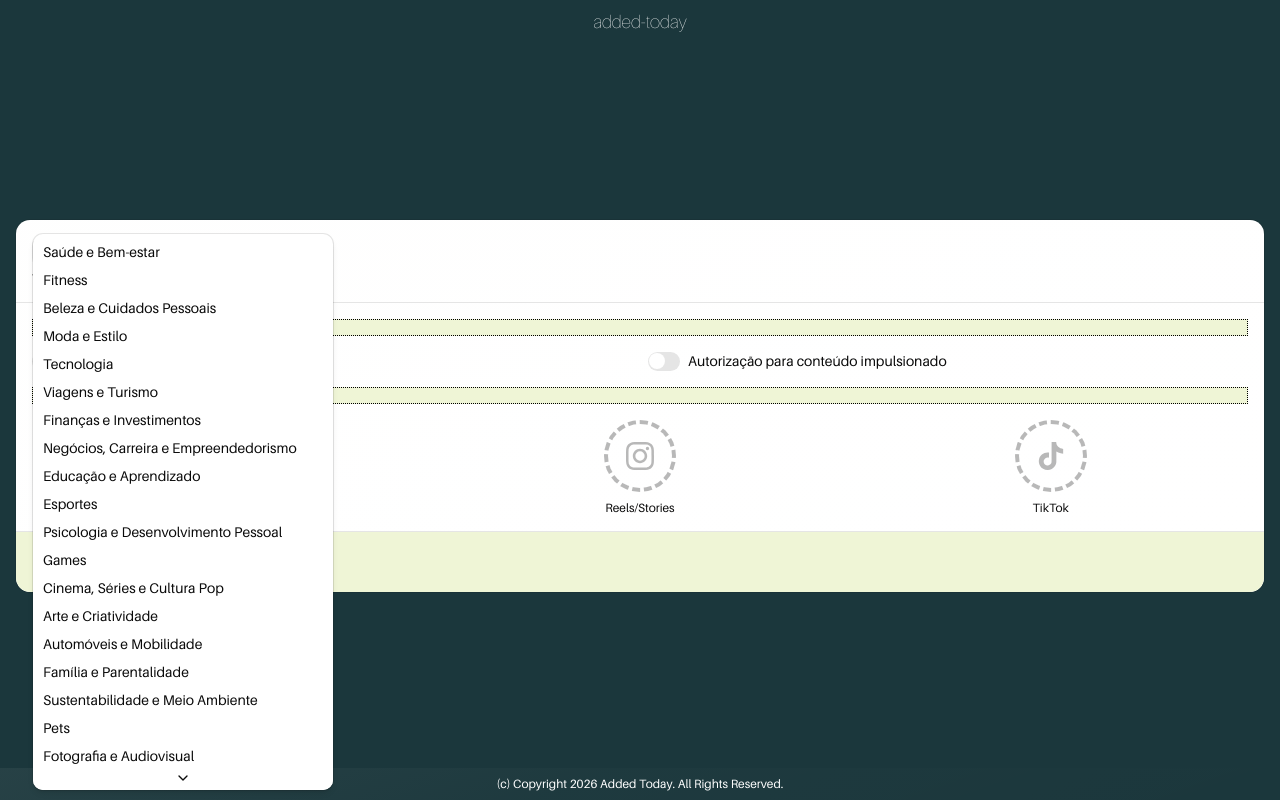
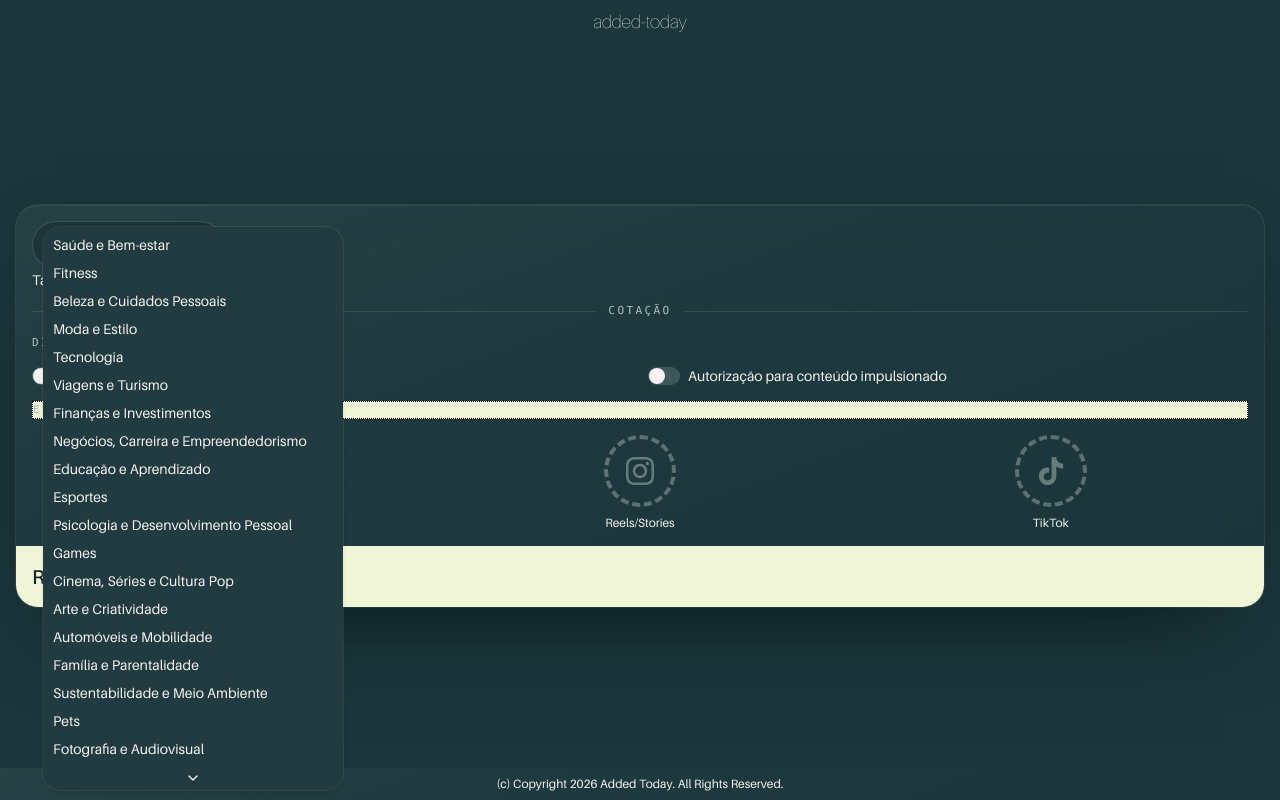
Before and after one commit to willwelbert/budget-calc, a React (Vite) app: page / in a window 1280 px wide. Both pictures are taken after a click on the button "Selecione um nicho". Built offline with nearby package versions, Linux system fonts and the light colour scheme.

Commit message:
feat: glass styles

```diff
--- a/src/App.tsx
+++ b/src/App.tsx
@@ -2,11 +2,11 @@ import { QuoteCalculator } from "./components/QuoteCalculator";
 
 function App() {
   return (
-    <main className="flex min-h-svh flex-col items-center justify-between gap-4 bg-[#1b373c]">
-      <h1 className="text-lg font-extralight py-2 text-white">added-today</h1>
+    <main className="flex min-h-svh flex-col items-center justify-between gap-4 bg-background">
+      <h1 className="text-lg font-extralight py-2 text-foreground">added-today</h1>
       <QuoteCalculator />
       <div className="py-2 w-full bg-linear-160/srgb from-login-foreground/5.5 via-login-foreground/1.5 via-45% to-transparent">
-        <p className="text-xs text-center text-white">
+        <p className="text-xs text-center text-foreground">
           (c) Copyright 2026 Added Today. All Rights Reserved.
         </p>
       </div>
--- a/src/components/QuoteCalculator.tsx
+++ b/src/components/QuoteCalculator.tsx
@@ -24,7 +24,6 @@ import { Card, CardHeader, CardContent, CardFooter } from "./ui/card";
 
 import { NICHE_OPTIONS } from "../lib/niches";
 import { useState } from "react";
-import { Separator } from "./ui/separator";
 import { EngagementCalculator } from "./EngagementCalculator";
 import { Deliverables } from "./Deliverables";
 
@@ -64,7 +63,7 @@ export function QuoteCalculator() {
 
   return (
     <div className="p-4 w-full">
-      <Card className="w-full bg-linear-160/srgb from-login-foreground/5.5 via-login-foreground/1.5 via-45% to-transparent">
+      <Card className="w-full rounded-3xl bg-linear-160/srgb from-login-foreground/5.5 via-login-foreground/1.5 via-45% to-transparent ring-border shadow-[inset_0_1px_0_color-mix(in_srgb,var(--login-foreground)_6%,transparent),0_40px_90px_-40px_#040e10cc] backdrop-blur-[18px]">
         <CardHeader>
           <Select>
             <SelectTrigger className="w-full max-w-48">
@@ -73,7 +72,9 @@ export function QuoteCalculator() {
             <SelectContent>
               <SelectGroup>
                 {NICHE_OPTIONS.map((niche) => (
-                  <SelectItem value={niche.value}>{niche.label}</SelectItem>
+                  <SelectItem key={niche.value} value={niche.value}>
+                    {niche.label}
+                  </SelectItem>
                 ))}
               </SelectGroup>
             </SelectContent>
@@ -86,9 +87,7 @@ export function QuoteCalculator() {
             <DrawerContent>
               <div className="mx-auto w-full max-w-sm">
                 <DrawerHeader>
-                  <DrawerTitle>
-                    <h1>Taxa de Engajamento</h1>
-                  </DrawerTitle>
+                  <DrawerTitle>Taxa de Engajamento</DrawerTitle>
                   <DrawerDescription>
                     Preencha ou calcule sua taxa de engajamento
                   </DrawerDescription>
@@ -108,15 +107,17 @@ export function QuoteCalculator() {
             </DrawerContent>
           </Drawer>
         </CardHeader>
-        <Separator />
+        <div className="flex items-center gap-3 px-(--card-spacing)">
+          <span className="h-px flex-1 bg-foreground/10" />
+          <span className="eyebrow">Cotação</span>
+          <span className="h-px flex-1 bg-foreground/10" />
+        </div>
         <CardContent>
           <div className="grid grid-cols-2 gap-4">
-            <div className="border border-dotted border-black bg-cream col-span-2">
-              <h3 className="eyebrow">Direitos</h3>
-            </div>
+            <h3 className="eyebrow col-span-2">Direitos</h3>
 
             {direitos.map((direito) => (
-              <div className="flex items-center space-x-2 ">
+              <div key={direito.id} className="flex items-center space-x-2">
                 <Switch id={direito.id} />
                 <Label htmlFor={direito.id}>{direito.label}</Label>
               </div>
@@ -128,7 +129,7 @@ export function QuoteCalculator() {
             <Deliverables />
           </div>
         </CardContent>
-        <CardFooter className="bg-cream">
+        <CardFooter className="bg-cream text-primary-foreground">
           <div className="w-full">
             <h2 className="font-semibold tracking-widest text-xl">
               R${quote.start} - R${quote.end}
--- a/src/components/Sticker.tsx
+++ b/src/components/Sticker.tsx
@@ -14,7 +14,7 @@ type StickerProps = {
 };
 
 // A switch drawn as a sticker: an empty dashed slot when off,
-// a sticker slapped onto the slot when on. Both directions are plain
+// a glass sticker slapped onto the slot when on. Both directions are plain
 // transitions (no keyframes): Chrome won't start a transition on a property
 // a CSS animation was driving, so mixing the two skipped the peel-off.
 export function Sticker({
@@ -37,11 +37,11 @@ export function Sticker({
       >
         <span
           aria-hidden="true"
-          className="absolute inset-0 grid place-items-center rounded-full border-4 border-dashed border-muted-foreground/50 text-muted-foreground transition-opacity duration-150 group-data-[state=checked]/sticker:opacity-0 group-data-[state=checked]/sticker:delay-100 motion-reduce:transition-none"
+          className="absolute inset-0 grid place-items-center rounded-full border-4 border-dashed border-foreground/30 text-muted-foreground transition-opacity duration-150 group-data-[state=checked]/sticker:opacity-0 group-data-[state=checked]/sticker:delay-100 motion-reduce:transition-none"
         >
           <Icon className="size-7 opacity-50" />
         </span>
-        <SwitchPrimitive.Thumb className="absolute inset-0 grid place-items-center rounded-full bg-cream text-[#1b373c] shadow-md ring-4 ring-white outline-1 outline-offset-4 outline-[#1b373c]/20 data-checked:rotate-(--sticker-rotate) transition-[opacity,scale,rotate] data-checked:duration-[90ms,320ms,320ms] data-checked:ease-[cubic-bezier(0.34,1.56,0.64,1)] data-unchecked:scale-115 data-unchecked:rotate-[calc(var(--sticker-rotate)+8deg)] data-unchecked:opacity-0 data-unchecked:duration-150 data-unchecked:ease-in motion-reduce:transition-none">
+        <SwitchPrimitive.Thumb className="absolute inset-0 grid place-items-center rounded-full border border-input bg-foreground/5 bg-linear-160/srgb from-login-foreground/5.5 via-login-foreground/1.5 via-45% to-transparent text-primary shadow-[inset_0_1px_0_color-mix(in_srgb,var(--login-foreground)_6%,transparent),0_12px_34px_-14px_color-mix(in_srgb,var(--primary)_60%,transparent)] backdrop-blur-[18px] data-checked:rotate-(--sticker-rotate) transition-[opacity,scale,rotate] data-checked:duration-[90ms,320ms,320ms] data-checked:ease-[cubic-bezier(0.34,1.56,0.64,1)] data-unchecked:scale-115 data-unchecked:rotate-[calc(var(--sticker-rotate)+8deg)] data-unchecked:opacity-0 data-unchecked:duration-150 data-unchecked:ease-in motion-reduce:transition-none">
           <Icon className="size-8" />
         </SwitchPrimitive.Thumb>
       </SwitchPrimitive.Root>
--- a/src/components/ui/button.tsx
+++ b/src/components/ui/button.tsx
@@ -4,15 +4,16 @@ import { cn } from "cn"
 import { Slot } from "radix-ui"
 
 const buttonVariants = cva(
-  "group/button inline-flex shrink-0 items-center justify-center rounded-lg border border-transparent bg-clip-padding text-sm font-medium whitespace-nowrap transition-all outline-none select-none focus-visible:border-ring focus-visible:ring-3 focus-visible:ring-ring/50 active:not-aria-[haspopup]:translate-y-px disabled:pointer-events-none disabled:opacity-50 aria-invalid:border-destructive aria-invalid:ring-3 aria-invalid:ring-destructive/20 dark:aria-invalid:border-destructive/50 dark:aria-invalid:ring-destructive/40 [&_svg]:pointer-events-none [&_svg]:shrink-0 [&_svg:not([class*='size-'])]:size-4",
+  "group/button inline-flex shrink-0 items-center justify-center rounded-full border border-transparent bg-clip-padding text-sm font-medium whitespace-nowrap transition-all outline-none select-none focus-visible:border-ring focus-visible:ring-3 focus-visible:ring-ring/50 active:not-aria-[haspopup]:translate-y-px disabled:pointer-events-none disabled:opacity-50 aria-invalid:border-destructive aria-invalid:ring-3 aria-invalid:ring-destructive/20 dark:aria-invalid:border-destructive/50 dark:aria-invalid:ring-destructive/40 [&_svg]:pointer-events-none [&_svg]:shrink-0 [&_svg:not([class*='size-'])]:size-4",
   {
     variants: {
       variant: {
-        default: "bg-primary text-primary-foreground hover:bg-primary/80",
+        default:
+          "bg-primary text-primary-foreground shadow-[0_12px_34px_-14px_color-mix(in_srgb,var(--primary)_60%,transparent)] transition-[translate,box-shadow,background-color] duration-500 hover:-translate-y-0.5 hover:shadow-[0_16px_44px_-12px_color-mix(in_srgb,var(--primary)_85%,transparent)] motion-reduce:hover:translate-y-0",
         outline:
-          "border-border bg-background hover:bg-muted hover:text-foreground aria-expanded:bg-muted aria-expanded:text-foreground dark:border-input dark:bg-input/30 dark:hover:bg-input/50",
+          "border-input bg-surface-1/60 hover:bg-muted hover:text-foreground aria-expanded:bg-muted aria-expanded:text-foreground",
         secondary:
-          "bg-secondary text-secondary-foreground hover:bg-[color-mix(in_oklch,var(--secondary),var(--foreground)_5%)] aria-expanded:bg-secondary aria-expanded:text-secondary-foreground",
+          "border-input bg-secondary text-secondary-foreground hover:bg-[color-mix(in_oklch,var(--secondary),var(--foreground)_5%)] aria-expanded:bg-secondary aria-expanded:text-secondary-foreground",
         ghost:
           "hover:bg-muted hover:text-foreground aria-expanded:bg-muted aria-expanded:text-foreground dark:hover:bg-muted/50",
         destructive:
@@ -21,7 +22,7 @@ const buttonVariants = cva(
       },
       size: {
         default:
-          "h-8 gap-1.5 px-2.5 has-data-[icon=inline-end]:pr-2 has-data-[icon=inline-start]:pl-2",
+          "h-12 gap-2 px-6 has-data-[icon=inline-end]:pr-5 has-data-[icon=inline-start]:pl-5",
         xs: "h-6 gap-1 rounded-[min(var(--radius-md),10px)] px-2 text-xs in-data-[slot=button-group]:rounded-lg has-data-[icon=inline-end]:pr-1.5 has-data-[icon=inline-start]:pl-1.5 [&_svg:not([class*='size-'])]:size-3",
         sm: "h-7 gap-1 rounded-[min(var(--radius-md),12px)] px-2.5 text-[0.8rem] in-data-[slot=button-group]:rounded-lg has-data-[icon=inline-end]:pr-1.5 has-data-[icon=inline-start]:pl-1.5 [&_svg:not([class*='size-'])]:size-3.5",
         lg: "h-9 gap-1.5 px-2.5 has-data-[icon=inline-end]:pr-2 has-data-[icon=inline-start]:pl-2",
--- a/src/components/ui/drawer.tsx
+++ b/src/components/ui/drawer.tsx
@@ -53,7 +53,7 @@ function DrawerContent({
       <DrawerPrimitive.Content
         data-slot="drawer-content"
         className={cn(
-          "group/drawer-content fixed z-50 flex h-auto flex-col bg-popover text-sm text-popover-foreground data-[vaul-drawer-direction=bottom]:inset-x-0 data-[vaul-drawer-direction=bottom]:bottom-0 data-[vaul-drawer-direction=bottom]:mt-24 data-[vaul-drawer-direction=bottom]:max-h-[80vh] data-[vaul-drawer-direction=bottom]:rounded-t-xl data-[vaul-drawer-direction=bottom]:border-t data-[vaul-drawer-direction=left]:inset-y-0 data-[vaul-drawer-direction=left]:left-0 data-[vaul-drawer-direction=left]:w-3/4 data-[vaul-drawer-direction=left]:rounded-r-xl data-[vaul-drawer-direction=left]:border-r data-[vaul-drawer-direction=right]:inset-y-0 data-[vaul-drawer-direction=right]:right-0 data-[vaul-drawer-direction=right]:w-3/4 data-[vaul-drawer-direction=right]:rounded-l-xl data-[vaul-drawer-direction=right]:border-l data-[vaul-drawer-direction=top]:inset-x-0 data-[vaul-drawer-direction=top]:top-0 data-[vaul-drawer-direction=top]:mb-24 data-[vaul-drawer-direction=top]:max-h-[80vh] data-[vaul-drawer-direction=top]:rounded-b-xl data-[vaul-drawer-direction=top]:border-b data-[vaul-drawer-direction=left]:sm:max-w-sm data-[vaul-drawer-direction=right]:sm:max-w-sm",
+          "group/drawer-content fixed z-50 flex h-auto flex-col border-border bg-deep text-sm text-foreground data-[vaul-drawer-direction=bottom]:inset-x-0 data-[vaul-drawer-direction=bottom]:bottom-0 data-[vaul-drawer-direction=bottom]:mt-24 data-[vaul-drawer-direction=bottom]:max-h-[80vh] data-[vaul-drawer-direction=bottom]:rounded-t-xl data-[vaul-drawer-direction=bottom]:border-t data-[vaul-drawer-direction=left]:inset-y-0 data-[vaul-drawer-direction=left]:left-0 data-[vaul-drawer-direction=left]:w-3/4 data-[vaul-drawer-direction=left]:rounded-r-xl data-[vaul-drawer-direction=left]:border-r data-[vaul-drawer-direction=right]:inset-y-0 data-[vaul-drawer-direction=right]:right-0 data-[vaul-drawer-direction=right]:w-3/4 data-[vaul-drawer-direction=right]:rounded-l-xl data-[vaul-drawer-direction=right]:border-l data-[vaul-drawer-direction=top]:inset-x-0 data-[vaul-drawer-direction=top]:top-0 data-[vaul-drawer-direction=top]:mb-24 data-[vaul-drawer-direction=top]:max-h-[80vh] data-[vaul-drawer-direction=top]:rounded-b-xl data-[vaul-drawer-direction=top]:border-b data-[vaul-drawer-direction=left]:sm:max-w-sm data-[vaul-drawer-direction=right]:sm:max-w-sm",
           className
         )}
         {...props}
--- a/src/components/ui/input.tsx
+++ b/src/components/ui/input.tsx
@@ -7,7 +7,7 @@ function Input({ className, type, ...props }: React.ComponentProps<"input">) {
       type={type}
       data-slot="input"
       className={cn(
-        "h-8 w-full min-w-0 rounded-lg border border-input bg-transparent px-2.5 py-1 text-base transition-colors outline-none file:inline-flex file:h-6 file:border-0 file:bg-transparent file:text-sm file:font-medium file:text-foreground placeholder:text-muted-foreground focus-visible:border-ring focus-visible:ring-3 focus-visible:ring-ring/50 disabled:pointer-events-none disabled:cursor-not-allowed disabled:bg-input/50 disabled:opacity-50 aria-invalid:border-destructive aria-invalid:ring-3 aria-invalid:ring-destructive/20 md:text-sm dark:bg-input/30 dark:disabled:bg-input/80 dark:aria-invalid:border-destructive/50 dark:aria-invalid:ring-destructive/40",
+        "h-12 w-full min-w-0 rounded-full border border-input bg-surface-1/60 px-5 py-1 text-base transition-colors outline-none file:inline-flex file:h-6 file:border-0 file:bg-transparent file:text-sm file:font-medium file:text-foreground placeholder:text-muted-foreground/70 focus-visible:border-primary/60 focus-visible:ring-2 focus-visible:ring-primary/40 disabled:pointer-events-none disabled:cursor-not-allowed disabled:bg-input/50 disabled:opacity-50 aria-invalid:border-destructive aria-invalid:ring-3 aria-invalid:ring-destructive/20 md:text-sm dark:aria-invalid:border-destructive/50 dark:aria-invalid:ring-destructive/40",
         className
       )}
       {...props}
--- a/src/components/ui/select.tsx
+++ b/src/components/ui/select.tsx
@@ -41,7 +41,7 @@ function SelectTrigger({
       data-slot="select-trigger"
       data-size={size}
       className={cn(
-        "flex w-fit items-center justify-between gap-1.5 rounded-lg border border-input bg-transparent py-2 pr-2 pl-2.5 text-sm whitespace-nowrap transition-colors outline-none select-none focus-visible:border-ring focus-visible:ring-3 focus-visible:ring-ring/50 disabled:cursor-not-allowed disabled:opacity-50 aria-invalid:border-destructive aria-invalid:ring-3 aria-invalid:ring-destructive/20 data-placeholder:text-muted-foreground data-[size=default]:h-8 data-[size=sm]:h-7 data-[size=sm]:rounded-[min(var(--radius-md),10px)] *:data-[slot=select-value]:line-clamp-1 *:data-[slot=select-value]:flex *:data-[slot=select-value]:items-center *:data-[slot=select-value]:gap-1.5 dark:bg-input/30 dark:hover:bg-input/50 dark:aria-invalid:border-destructive/50 dark:aria-invalid:ring-destructive/40 [&_svg]:pointer-events-none [&_svg]:shrink-0 [&_svg:not([class*='size-'])]:size-4",
+        "flex w-fit items-center justify-between gap-1.5 rounded-full border border-input bg-surface-1/60 py-2 pr-4 pl-5 text-sm whitespace-nowrap transition-colors outline-none select-none focus-visible:border-primary/60 focus-visible:ring-2 focus-visible:ring-primary/40 disabled:cursor-not-allowed disabled:opacity-50 aria-invalid:border-destructive aria-invalid:ring-3 aria-invalid:ring-destructive/20 data-placeholder:text-muted-foreground/70 data-[size=default]:h-12 data-[size=sm]:h-9 *:data-[slot=select-value]:line-clamp-1 *:data-[slot=select-value]:flex *:data-[slot=select-value]:items-center *:data-[slot=select-value]:gap-1.5 hover:bg-surface-1 dark:aria-invalid:border-destructive/50 dark:aria-invalid:ring-destructive/40 [&_svg]:pointer-events-none [&_svg]:shrink-0 [&_svg:not([class*='size-'])]:size-4",
         className
       )}
       {...props}
@@ -66,7 +66,7 @@ function SelectContent({
       <SelectPrimitive.Content
         data-slot="select-content"
         data-align-trigger={position === "item-aligned"}
-        className={cn("relative z-50 max-h-(--radix-select-content-available-height) min-w-36 origin-(--radix-select-content-transform-origin) overflow-x-hidden overflow-y-auto rounded-lg bg-popover text-popover-foreground shadow-md ring-1 ring-foreground/10 duration-100 data-[align-trigger=true]:animate-none data-[side=bottom]:slide-in-from-top-2 data-[side=left]:slide-in-from-right-2 data-[side=right]:slide-in-from-left-2 data-[side=top]:slide-in-from-bottom-2 data-open:animate-in data-open:fade-in-0 data-open:zoom-in-95 data-closed:animate-out data-closed:fade-out-0 data-closed:zoom-out-95", position ==="popper"&&"data-[side=bottom]:translate-y-1 data-[side=left]:-translate-x-1 data-[side=right]:translate-x-1 data-[side=top]:-translate-y-1", className )}
+        className={cn("relative z-50 max-h-(--radix-select-content-available-height) min-w-36 origin-(--radix-select-content-transform-origin) overflow-x-hidden overflow-y-auto rounded-2xl bg-popover text-popover-foreground shadow-md ring-1 ring-border duration-100 data-[align-trigger=true]:animate-none data-[side=bottom]:slide-in-from-top-2 data-[side=left]:slide-in-from-right-2 data-[side=right]:slide-in-from-left-2 data-[side=top]:slide-in-from-bottom-2 data-open:animate-in data-open:fade-in-0 data-open:zoom-in-95 data-closed:animate-out data-closed:fade-out-0 data-closed:zoom-out-95", position ==="popper"&&"data-[side=bottom]:translate-y-1 data-[side=left]:-translate-x-1 data-[side=right]:translate-x-1 data-[side=top]:-translate-y-1", className )}
         position={position}
         align={align}
         {...props}
--- a/src/components/ui/switch.tsx
+++ b/src/components/ui/switch.tsx
@@ -16,14 +16,14 @@ function Switch({
       data-slot="switch"
       data-size={size}
       className={cn(
-        "peer group/switch relative inline-flex shrink-0 items-center rounded-full border border-transparent transition-all outline-none group-has-[:focus-visible]/field-label:border-transparent group-has-[:focus-visible]/field-label:ring-0 after:absolute after:-inset-x-3 after:-inset-y-2 focus-visible:border-ring focus-visible:ring-3 focus-visible:ring-ring/50 aria-invalid:border-destructive aria-invalid:ring-3 aria-invalid:ring-destructive/20 data-[size=default]:h-[18.4px] data-[size=default]:w-[32px] data-[size=sm]:h-[14px] data-[size=sm]:w-[24px] dark:aria-invalid:border-destructive/50 dark:aria-invalid:ring-destructive/40 data-checked:bg-primary data-unchecked:bg-input dark:data-unchecked:bg-input/80 data-disabled:cursor-not-allowed data-disabled:opacity-50",
+        "peer group/switch relative inline-flex shrink-0 items-center rounded-full border border-transparent transition-all outline-none group-has-[:focus-visible]/field-label:border-transparent group-has-[:focus-visible]/field-label:ring-0 after:absolute after:-inset-x-3 after:-inset-y-2 focus-visible:border-ring focus-visible:ring-3 focus-visible:ring-ring/50 aria-invalid:border-destructive aria-invalid:ring-3 aria-invalid:ring-destructive/20 data-[size=default]:h-[18.4px] data-[size=default]:w-[32px] data-[size=sm]:h-[14px] data-[size=sm]:w-[24px] dark:aria-invalid:border-destructive/50 dark:aria-invalid:ring-destructive/40 data-checked:bg-primary data-unchecked:bg-input data-disabled:cursor-not-allowed data-disabled:opacity-50",
         className
       )}
       {...props}
     >
       <SwitchPrimitive.Thumb
         data-slot="switch-thumb"
-        className="pointer-events-none block rounded-full bg-background ring-0 transition-transform group-data-[size=default]/switch:size-4 group-data-[size=sm]/switch:size-3 group-data-[size=default]/switch:data-checked:translate-x-[calc(100%-2px)] group-data-[size=sm]/switch:data-checked:translate-x-[calc(100%-2px)] dark:data-checked:bg-primary-foreground group-data-[size=default]/switch:data-unchecked:translate-x-0 group-data-[size=sm]/switch:data-unchecked:translate-x-0 dark:data-unchecked:bg-foreground"
+        className="pointer-events-none block rounded-full bg-foreground ring-0 transition-transform group-data-[size=default]/switch:size-4 group-data-[size=sm]/switch:size-3 group-data-[size=default]/switch:data-checked:translate-x-[calc(100%-2px)] group-data-[size=sm]/switch:data-checked:translate-x-[calc(100%-2px)] data-checked:bg-primary-foreground group-data-[size=default]/switch:data-unchecked:translate-x-0 group-data-[size=sm]/switch:data-unchecked:translate-x-0"
       />
     </SwitchPrimitive.Root>
   )
--- a/src/index.css
+++ b/src/index.css
@@ -61,6 +61,8 @@
     --color-background: var(--background);
     --color-login-foreground: var(--login-foreground);
     --color-cream: var(--cream);
+    --color-deep: var(--deep);
+    --color-surface-1: var(--surface-1);
     --radius-sm: calc(var(--radius) * 0.6);
     --radius-md: calc(var(--radius) * 0.8);
     --radius-lg: var(--radius);
@@ -71,74 +73,44 @@
 }
 
 :root {
-    --background: oklch(1 0 0);
-    --foreground: oklch(0.145 0 0);
+    /* Single dark theme, from the app.added.today login palette. */
+    color-scheme: dark;
+    --background: #1b373c;
+    --foreground: #f5f3ef;
     --login-foreground: #f5f3ef;
-    --cream: hsl(72 62% 90%);
-    --card: oklch(1 0 0);
-    --card-foreground: oklch(0.145 0 0);
-    --popover: oklch(1 0 0);
-    --popover-foreground: oklch(0.145 0 0);
-    --primary: oklch(0.205 0 0);
-    --primary-foreground: oklch(0.985 0 0);
-    --secondary: oklch(0.97 0 0);
-    --secondary-foreground: oklch(0.205 0 0);
-    --muted: oklch(0.97 0 0);
-    --muted-foreground: oklch(0.556 0 0);
-    --accent: oklch(0.97 0 0);
-    --accent-foreground: oklch(0.205 0 0);
-    --destructive: oklch(0.577 0.245 27.325);
-    --border: oklch(0.922 0 0);
-    --input: oklch(0.922 0 0);
-    --ring: oklch(0.708 0 0);
-    --chart-1: oklch(0.87 0 0);
-    --chart-2: oklch(0.556 0 0);
-    --chart-3: oklch(0.439 0 0);
-    --chart-4: oklch(0.371 0 0);
-    --chart-5: oklch(0.269 0 0);
+    --cream: #eff5d6;
+    --deep: #13272a;
+    --surface-1: #183035;
+    --card: transparent;
+    --card-foreground: #f5f3ef;
+    --popover: #213b40;
+    --popover-foreground: #f5f3ef;
+    --primary: #a4d48c;
+    --primary-foreground: #13272a;
+    --secondary: #2a464b;
+    --secondary-foreground: #f5f3ef;
+    --muted: #213b40;
+    --muted-foreground: #afc0ba;
+    --accent: #2a464b;
+    --accent-foreground: #f5f3ef;
+    --destructive: oklch(0.704 0.191 22.216);
+    --border: #d1e0e01a;
+    --input: #d1e0e02e;
+    --ring: #a4d48c;
+    --chart-1: #a4d48c;
+    --chart-2: #6596cd;
+    --chart-3: #829dce;
+    --chart-4: #eff5d6;
+    --chart-5: #afc0ba;
     --radius: 0.625rem;
-    --sidebar: oklch(0.985 0 0);
-    --sidebar-foreground: oklch(0.145 0 0);
-    --sidebar-primary: oklch(0.205 0 0);
-    --sidebar-primary-foreground: oklch(0.985 0 0);
-    --sidebar-accent: oklch(0.97 0 0);
-    --sidebar-accent-foreground: oklch(0.205 0 0);
-    --sidebar-border: oklch(0.922 0 0);
-    --sidebar-ring: oklch(0.708 0 0);
-}
-
-.dark {
-    --background: oklch(0.145 0 0);
-    --foreground: oklch(0.985 0 0);
-    --card: oklch(0.205 0 0);
-    --card-foreground: oklch(0.985 0 0);
-    --popover: oklch(0.205 0 0);
-    --popover-foreground: oklch(0.985 0 0);
-    --primary: oklch(0.922 0 0);
-    --primary-foreground: oklch(0.205 0 0);
-    --secondary: oklch(0.269 0 0);
-    --secondary-foreground: oklch(0.985 0 0);
-    --muted: oklch(0.269 0 0);
-    --muted-foreground: oklch(0.708 0 0);
-    --accent: oklch(0.269 0 0);
-    --accent-foreground: oklch(0.985 0 0);
-    --destructive: oklch(0.704 0.191 22.216);
-    --border: oklch(1 0 0 / 10%);
-    --input: oklch(1 0 0 / 15%);
-    --ring: oklch(0.556 0 0);
-    --chart-1: oklch(0.87 0 0);
-    --chart-2: oklch(0.556 0 0);
-    --chart-3: oklch(0.439 0 0);
-    --chart-4: oklch(0.371 0 0);
-    --chart-5: oklch(0.269 0 0);
-    --sidebar: oklch(0.205 0 0);
-    --sidebar-foreground: oklch(0.985 0 0);
-    --sidebar-primary: oklch(0.488 0.243 264.376);
-    --sidebar-primary-foreground: oklch(0.985 0 0);
-    --sidebar-accent: oklch(0.269 0 0);
-    --sidebar-accent-foreground: oklch(0.985 0 0);
-    --sidebar-border: oklch(1 0 0 / 10%);
-    --sidebar-ring: oklch(0.556 0 0);
+    --sidebar: #13272a;
+    --sidebar-foreground: #f5f3ef;
+    --sidebar-primary: #a4d48c;
+    --sidebar-primary-foreground: #13272a;
+    --sidebar-accent: #2a464b;
+    --sidebar-accent-foreground: #f5f3ef;
+    --sidebar-border: #d1e0e01a;
+    --sidebar-ring: #a4d48c;
 }
 
 @layer base {
```
